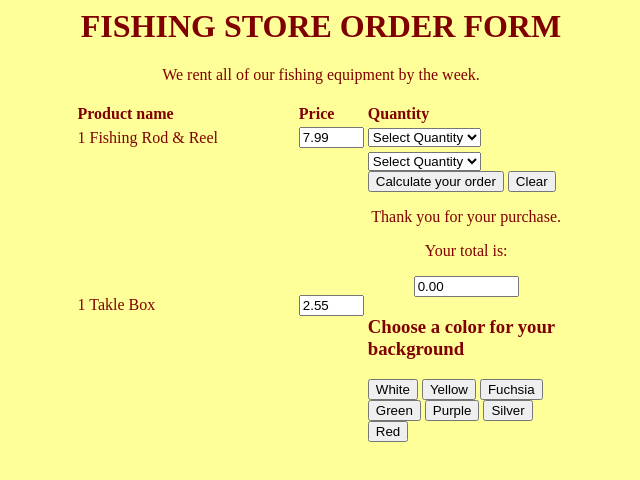
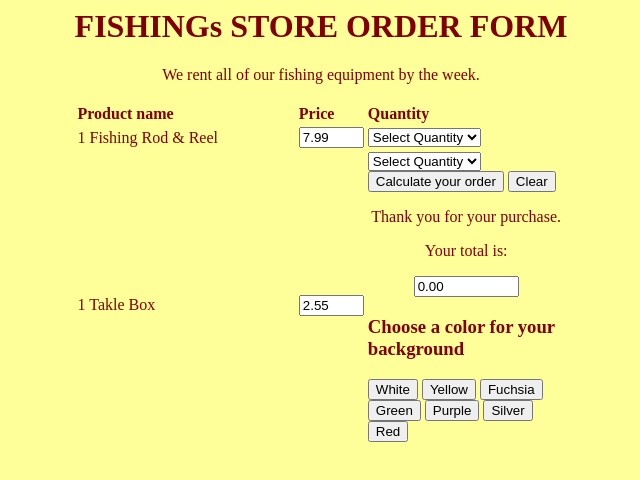
Before and after one commit to perseverandz/MIDTERM-EXAM2, a plain HTML site: page index.html in a window 1280 px wide. Shown: the whole page, without its empty margins (319-959 px from the left). Drawn offline with Linux system fonts and the light colour scheme.

Commit message:
Update index.html

```diff
--- a/index.html
+++ b/index.html
@@ -4,7 +4,7 @@
 </head>
 
 <body bgcolor="#FFFF99" text="800000">
-<h1 align="center">FISHING STORE ORDER FORM</h1>
+<h1 align="center">FISHINGs STORE ORDER FORM</h1>
 <p align="center">We rent all of our fishing equipment by the week.</p>
 <form method ="post" name ="form" action="javascript:void(0)">
 <table border="0"width="39%" align="center">
```
